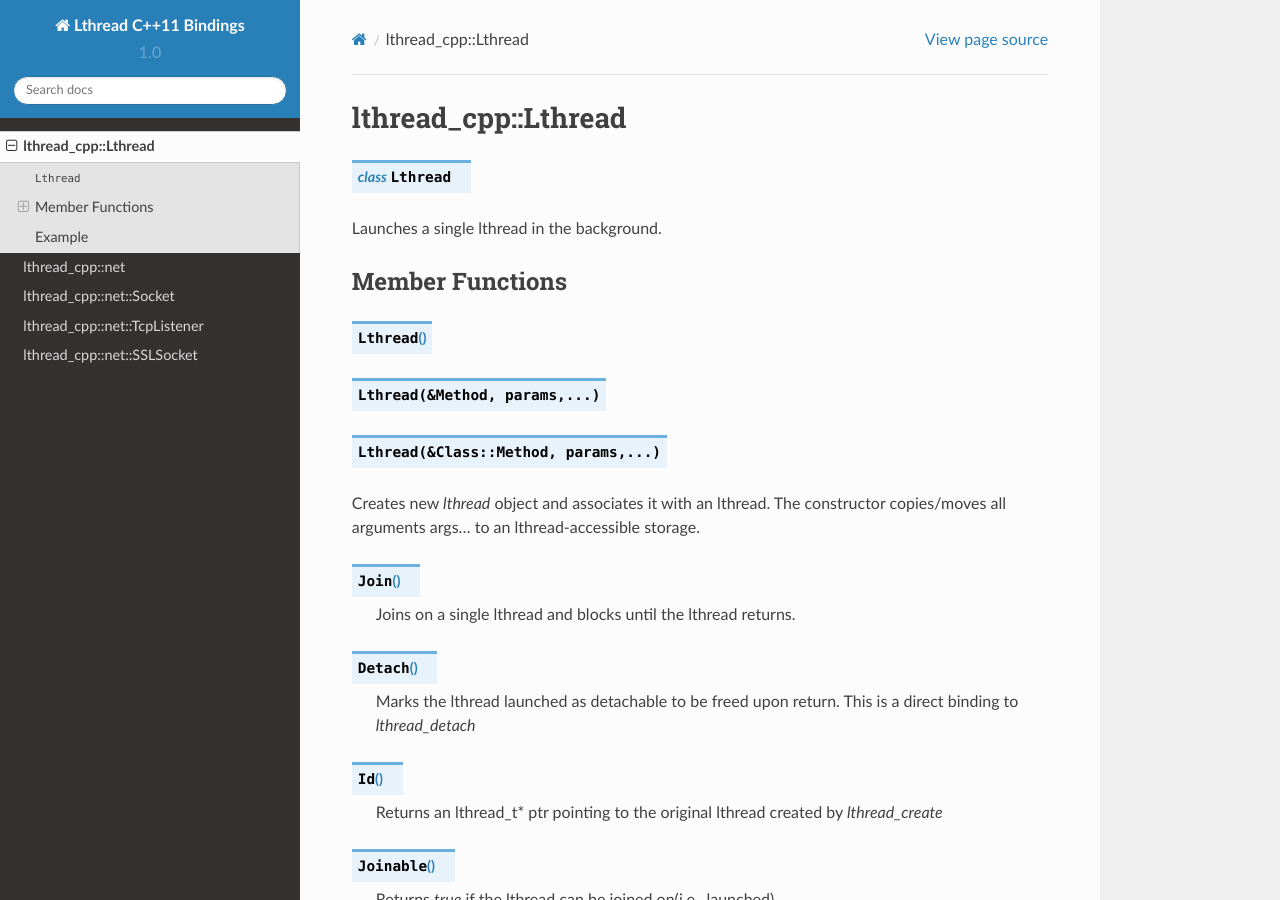
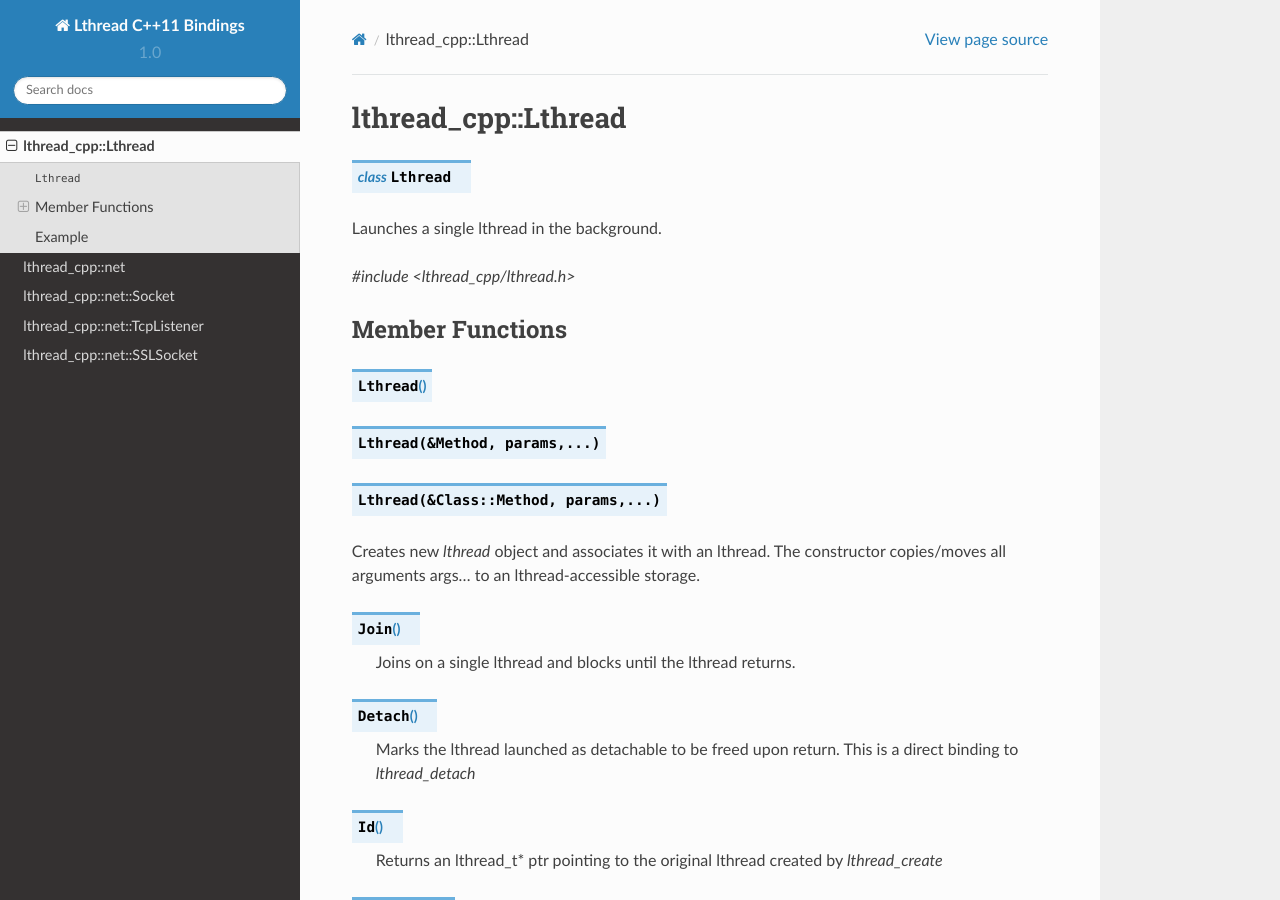
Before and after one commit to halayli/lthread_cpp, a Sphinx documentation site: the page built from docs/lthread.rst, in a window 1280 px wide and 900 px high. Built offline with Sphinx 7.4.7 and the Read the Docs theme 2.0.0, drawn with Linux system fonts in a browser that asks for light colours; pages that are not in the unit, such as notebooks, are missing from menus.

Commit message:
more doc improvements

```diff
--- a/docs/index.rst
+++ b/docs/index.rst
@@ -3,6 +3,7 @@ User Documentation
 
 .. toctree::
 
+    intro
     lthread
     net_functions
     socket
--- a/docs/listener.rst
+++ b/docs/listener.rst
@@ -4,6 +4,8 @@ lthread_cpp::net::TcpListener
 .. cpp:namespace:: lthread_cpp
 
 .. cpp:class:: TcpListener
+
+`#include <lthread_cpp/listener.h>`
 
 Member Functions
 ----------------
--- a/docs/lthread.rst
+++ b/docs/lthread.rst
@@ -4,6 +4,8 @@ lthread_cpp::Lthread
 .. cpp:class:: Lthread
 
 Launches a single lthread in the background.
+
+`#include <lthread_cpp/lthread.h>`
 
 Member Functions
 ----------------
--- a/docs/socket.rst
+++ b/docs/socket.rst
@@ -6,6 +6,8 @@ lthread_cpp::net::Socket
 .. cpp:class:: Socket
 
 A wrapper around lthread's socket calls. `Socket` instance is returned by :cpp:class:`TcpConnect` and :cpp:class:`TcpListener` and cannot be constructed on its own.
+
+`#include <lthread_cpp/socket.h>`
 
 Member Functions
 ----------------
--- a/docs/ssl.rst
+++ b/docs/ssl.rst
@@ -6,6 +6,8 @@ lthread_cpp::net::SSLSocket
 .. cpp:class:: SSLSocket
 
 Turns a :cpp:class:`Socket()` to :cpp:class:`SSLSocket()`
+
+`#include <lthread_cpp/ssl.h>`
 
 Member Functions
 ----------------
```
Also changed, not shown: README.md (+2 -0 lines).
